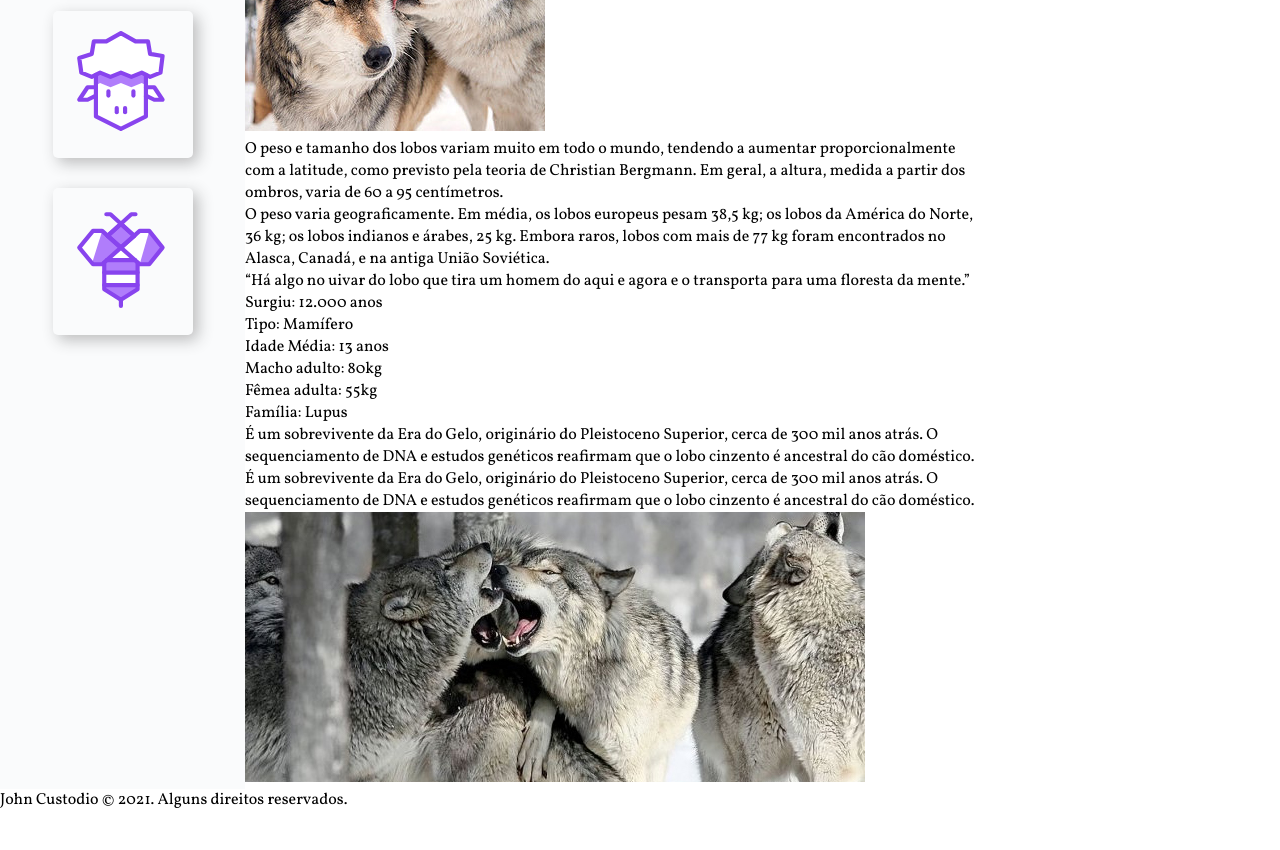
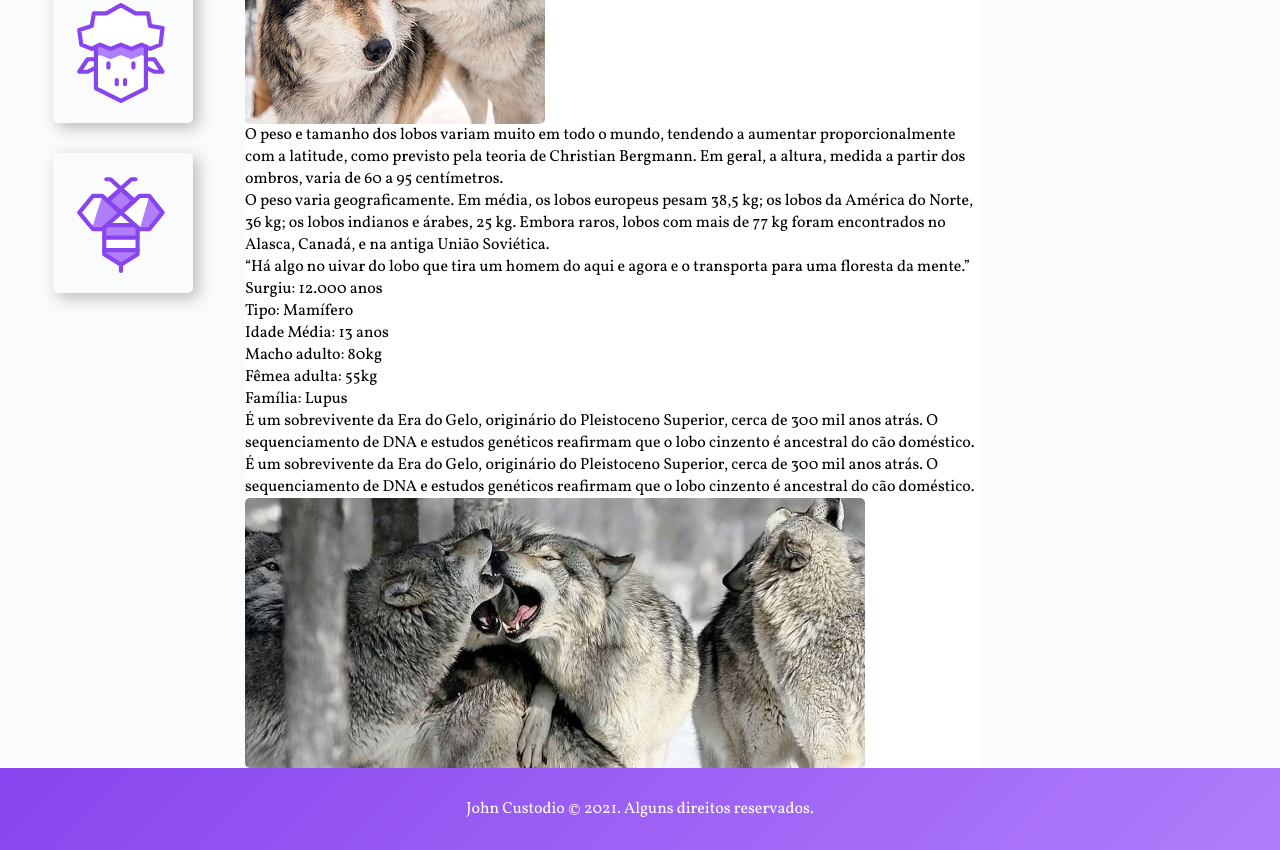
Before and after one commit to JohnCustodio/WildBeast, a plain HTML site: page index.html in a window 1280 px wide. Shown: the part 832-1682 px from the top of the page. Before the commit the page ends 1643 px from the top, so only its background shows below. Drawn offline with Linux system fonts and the light colour scheme.

Commit message:
Formatação coluna anúncios e footer

```diff
--- a/css/style.css
+++ b/css/style.css
@@ -16,7 +16,9 @@ a {
 }
 
 img {
+  display: block;
   max-width: 100%;
+  border-radius: 5px;
 }
 
 /*Grid Geral*/
@@ -101,10 +103,22 @@ img {
 
 .anuncios {
   grid-area: anuncios;
+  background: #fafbfc;
+  display: grid;
+  align-content: start;
+  padding: 30px;
+  grid-gap: 30px;
 }
 
 /*Footer*/
 
 .footer {
   grid-area: footer;
+  background: linear-gradient(135deg, #8844ee, #b07dfb);
 }
+
+.footer p {
+  color: white;
+  text-align: center;
+  padding: 30px;
+}
```
